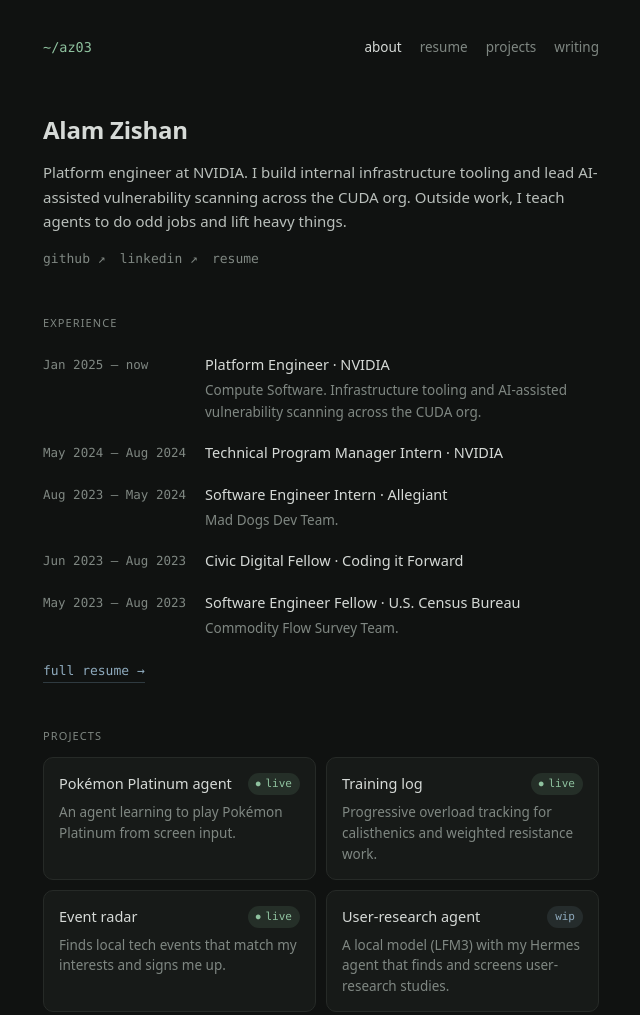
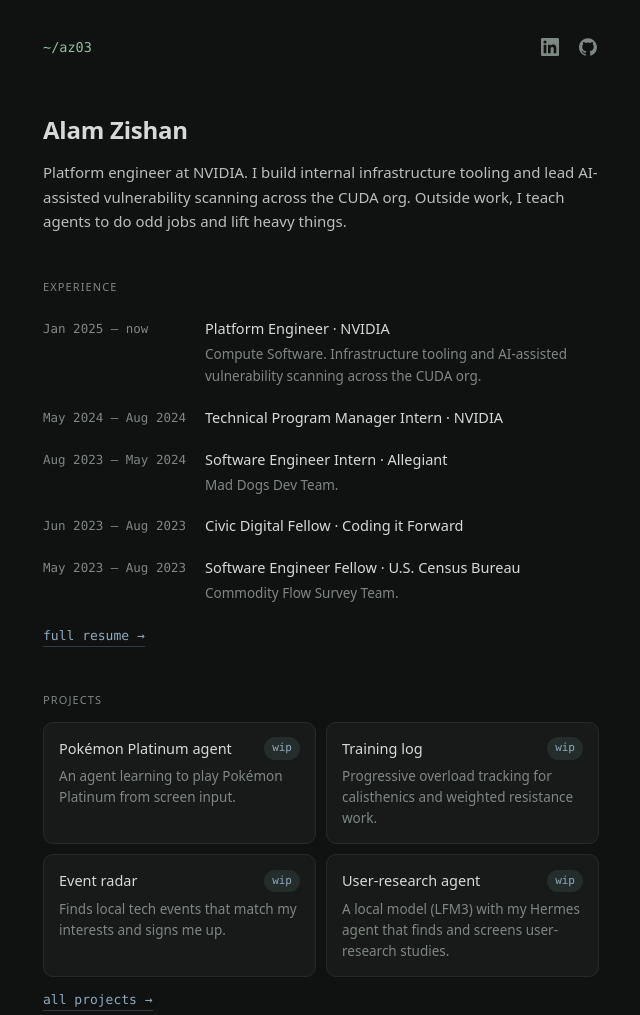
Before and after one commit to alam-zishan/alam-zishan.github.io, an Astro site: page / in a window 1280 px wide. Shown: the top 1015 px of the page, without its empty margins (319-959 px from the left). Built offline with nearby package versions, Linux system fonts and the light colour scheme; Astro itself is replaced by a stand-in of ours.

Commit message:
Header: swap text nav for LinkedIn/GitHub icons; drop link row; mark projects WIP
Signed off by: Alam Zishan

```diff
--- a/src/data/projects.json
+++ b/src/data/projects.json
@@ -2,7 +2,7 @@
   {
     "slug": "pokemon-agent",
     "name": "Pokémon Platinum agent",
-    "status": "live",
+    "status": "wip",
     "summary": "An agent learning to play Pokémon Platinum from screen input.",
     "stat": "",
     "progress": null,
@@ -12,7 +12,7 @@
   {
     "slug": "training-log",
     "name": "Training log",
-    "status": "live",
+    "status": "wip",
     "summary": "Progressive overload tracking for calisthenics and weighted resistance work.",
     "stat": "",
     "progress": null,
@@ -22,7 +22,7 @@
   {
     "slug": "event-radar",
     "name": "Event radar",
-    "status": "live",
+    "status": "wip",
     "summary": "Finds local tech events that match my interests and signs me up.",
     "stat": "",
     "progress": null,
--- a/src/layouts/Base.astro
+++ b/src/layouts/Base.astro
@@ -11,18 +11,9 @@ interface Props {
 const { title, description = profile.bio } = Astro.props;
 const pageTitle = title ? `${title} · ${profile.name}` : profile.name;
 
-const nav = [
-  { href: '/', label: 'about' },
-  { href: '/resume/', label: 'resume' },
-  { href: '/projects/', label: 'projects' },
-  { href: '/writing/', label: 'writing' },
-];
-
-const here = Astro.url.pathname.replace(/\/$/, '') || '/';
-const isCurrent = (href: string) => {
-  const target = url(href).replace(/\/$/, '') || '/';
-  return target === url('/').replace(/\/$/, '') ? here === target || here === '/' : here.startsWith(target);
-};
+const linkFor = (label: string) => profile.links.find((l) => l.label === label)?.href;
+const github = linkFor('github');
+const linkedin = linkFor('linkedin');
 const year = new Date().getFullYear();
 ---
 
@@ -41,10 +32,17 @@ const year = new Date().getFullYear();
   <body>
     <header class="site-header">
       <a class="logo" href={url('/')}>~/{profile.handle}</a>
-      <nav class="nav" aria-label="Main">
-        {nav.map((n) => (
-          <a href={url(n.href)} aria-current={isCurrent(n.href) ? 'page' : undefined}>{n.label}</a>
-        ))}
+      <nav class="social" aria-label="Profiles">
+        {linkedin && (
+          <a href={linkedin} rel="me noopener" target="_blank" aria-label="LinkedIn" title="LinkedIn">
+            <svg viewBox="0 0 24 24" width="18" height="18" aria-hidden="true" fill="currentColor"><path d="M20.45 20.45h-3.56v-5.57c0-1.33-.02-3.04-1.85-3.04-1.85 0-2.14 1.45-2.14 2.94v5.67H9.35V9h3.41v1.56h.05c.48-.9 1.64-1.85 3.37-1.85 3.6 0 4.27 2.37 4.27 5.46v6.28ZM5.34 7.43a2.06 2.06 0 1 1 0-4.13 2.06 2.06 0 0 1 0 4.13ZM7.12 20.45H3.56V9h3.56v11.45ZM22.22 0H1.77C.79 0 0 .77 0 1.73v20.54C0 23.23.79 24 1.77 24h20.45c.98 0 1.78-.77 1.78-1.73V1.73C24 .77 23.2 0 22.22 0Z"/></svg>
+          </a>
+        )}
+        {github && (
+          <a href={github} rel="me noopener" target="_blank" aria-label="GitHub" title="GitHub">
+            <svg viewBox="0 0 24 24" width="18" height="18" aria-hidden="true" fill="currentColor"><path d="M12 .3a12 12 0 0 0-3.8 23.38c.6.12.83-.26.83-.57L9 21.07c-3.34.72-4.04-1.61-4.04-1.61-.55-1.39-1.34-1.76-1.34-1.76-1.08-.74.09-.73.09-.73 1.2.09 1.83 1.24 1.83 1.24 1.07 1.83 2.81 1.3 3.5 1 .1-.78.42-1.31.76-1.61-2.67-.3-5.47-1.33-5.47-5.93 0-1.31.47-2.38 1.24-3.22-.14-.3-.54-1.52.1-3.18 0 0 1-.32 3.3 1.23a11.5 11.5 0 0 1 6 0c2.28-1.55 3.29-1.23 3.29-1.23.64 1.66.24 2.88.12 3.18a4.65 4.65 0 0 1 1.23 3.22c0 4.61-2.8 5.63-5.48 5.92.42.36.81 1.1.81 2.22l-.01 3.29c0 .31.2.69.82.57A12 12 0 0 0 12 .3Z"/></svg>
+          </a>
+        )}
       </nav>
     </header>
     <main>
--- a/src/pages/index.astro
+++ b/src/pages/index.astro
@@ -13,10 +13,6 @@ const featured = (projects as Project[]).slice(0, 4);
 <Base>
   <h1>{profile.name}</h1>
   <p class="lede">{profile.bio}</p>
-  <div class="links">
-    {profile.links.map((l) => <a href={l.href} rel="me noopener">{l.label} ↗</a>)}
-    <a href={url('/resume/')}>resume</a>
-  </div>
 
   <h2 class="section">Experience</h2>
   <Experience jobs={experience} />
--- a/src/pages/projects.astro
+++ b/src/pages/projects.astro
@@ -10,7 +10,7 @@ const list = [...(projects as Project[])].sort((a, b) => order[a.status] - order
 
 <Base title="Projects">
   <h1>Projects</h1>
-  <p class="lede">Things I build outside work. Cards marked <span class="pill live">live</span> update on their own.</p>
+  <p class="lede">Things I build outside work.</p>
   <h2 class="section">All</h2>
   <div class="grid">
     {list.map((p) => <ProjectCard project={p} full />)}
--- a/src/styles/global.css
+++ b/src/styles/global.css
@@ -49,9 +49,9 @@ a:hover { color: var(--moss); border-bottom-color: var(--moss); }
   padding-bottom: 8px;
 }
 .logo { font-family: var(--mono); font-size: 13.5px; color: var(--moss); border: 0; }
-.nav { display: flex; gap: 18px; font-size: 13.5px; }
-.nav a { color: var(--muted); border: 0; }
-.nav a:hover, .nav a[aria-current='page'] { color: var(--text); }
+.social { display: flex; gap: 16px; align-items: center; }
+.social a { color: var(--muted); border: 0; display: inline-flex; padding: 2px; }
+.social a:hover { color: var(--moss); }
 
 /* Type */
 h1 { font-size: 24px; font-weight: 600; letter-spacing: -0.01em; margin: 44px 0 10px; }
```
